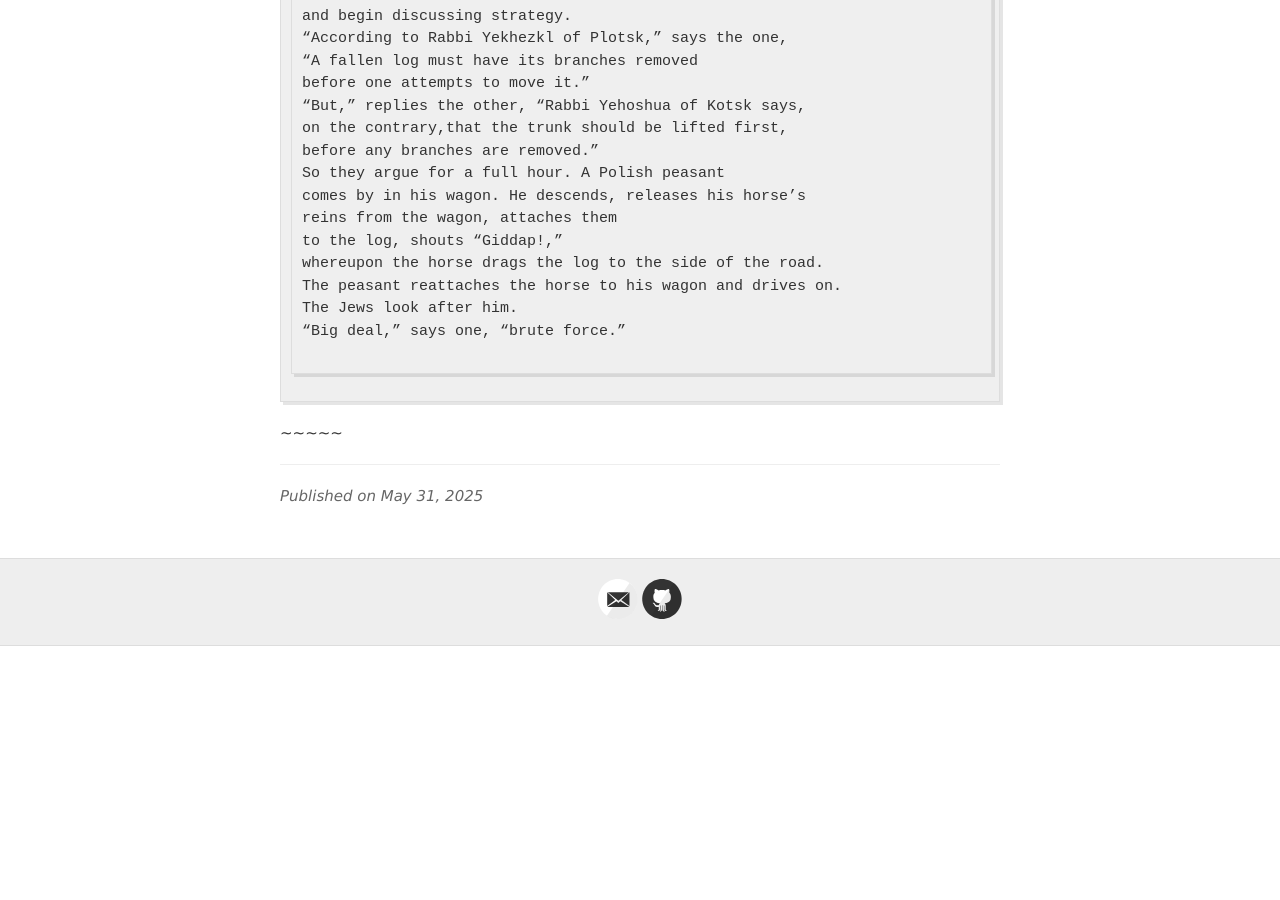
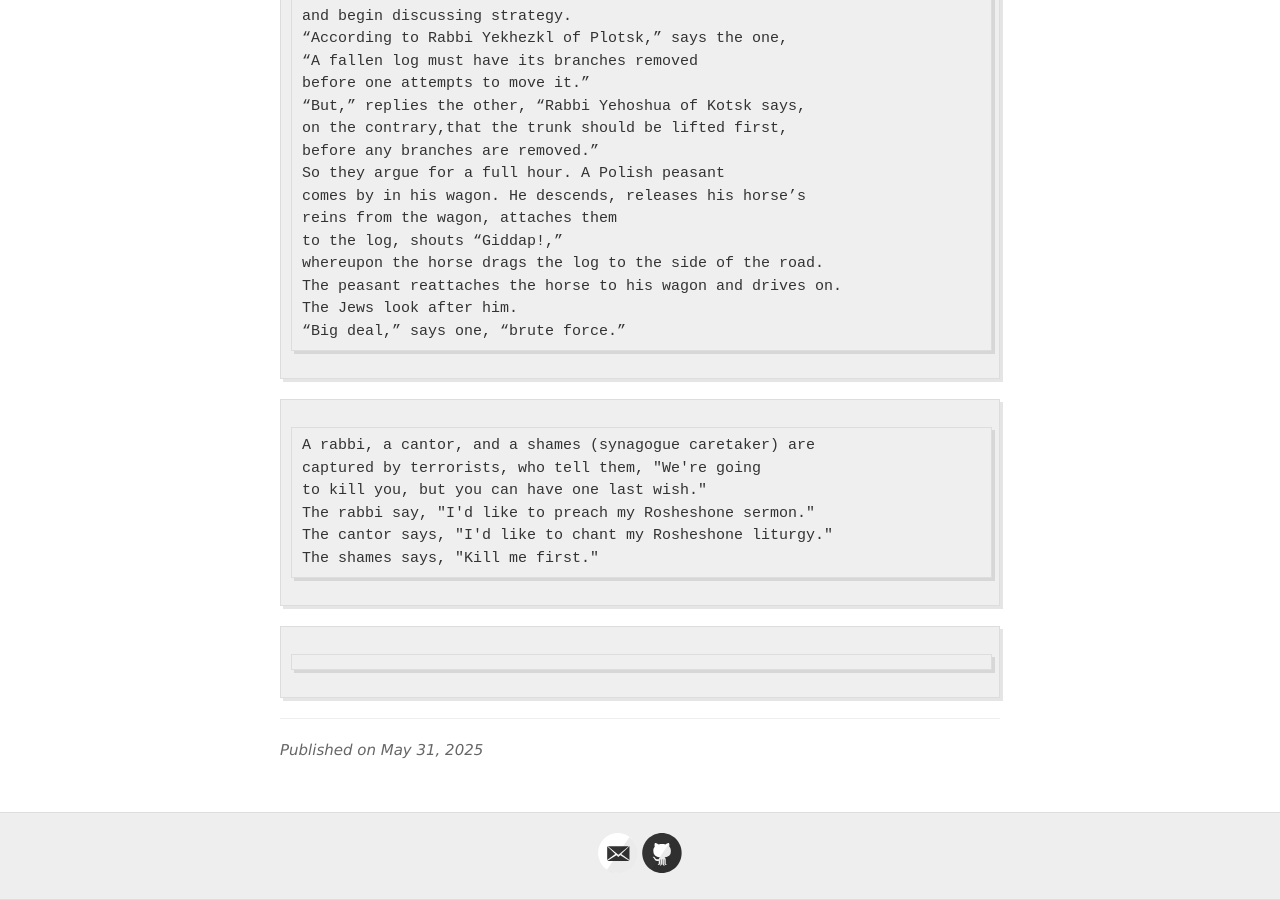
Before and after one commit to jvmallow/jvmallow.github.io, a Jekyll site: the page built from _posts/2025-05-31-Jewish_Humor.md, in a window 1280 px wide and 900 px high, scrolled down 24194 px. Built offline with Jekyll 4.4.1, drawn with Linux system fonts in a browser that asks for light colours; a script that is not in the unit is left out; before the commit the page ends 24840 px from its top, so only the background shows below that.

Commit message:
Update 2025-05-31-Jewish_Humor.md

```diff
--- a/_posts/2025-05-31-Jewish_Humor.md
+++ b/_posts/2025-05-31-Jewish_Humor.md
@@ -973,6 +973,14 @@ whereupon the horse drags the log to the side of the road.
 The peasant reattaches the horse to his wagon and drives on.
 The Jews look after him.
 “Big deal,” says one, “brute force.”
-
 ~~~~~
 ~~~~~
+A rabbi, a cantor, and a shames (synagogue caretaker) are
+captured by terrorists, who tell them, "We're going
+to kill you, but you can have one last wish."
+The rabbi say, "I'd like to preach my Rosheshone sermon."
+The cantor says, "I'd like to chant my Rosheshone liturgy."
+The shames says, "Kill me first."
+~~~~~
+~~~~~
+~~~~~
```
